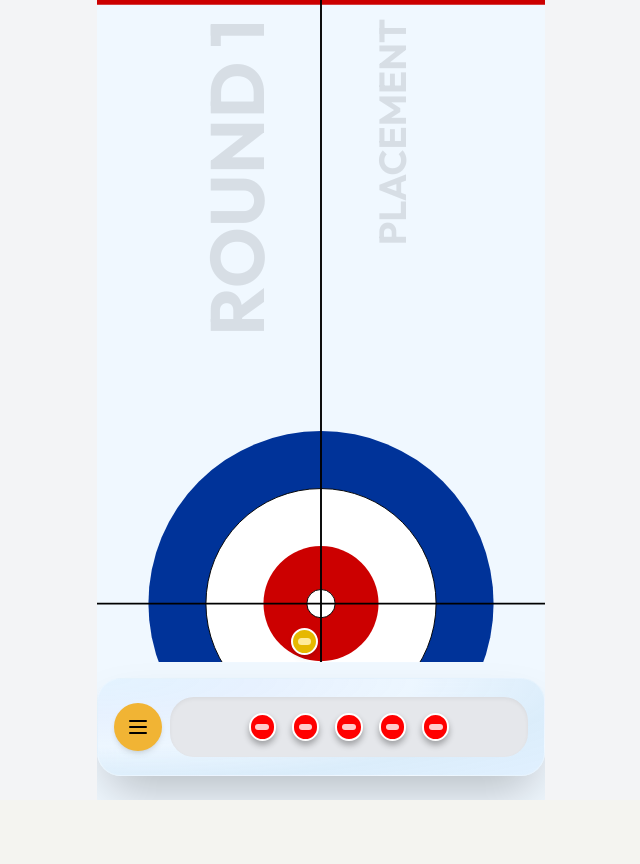
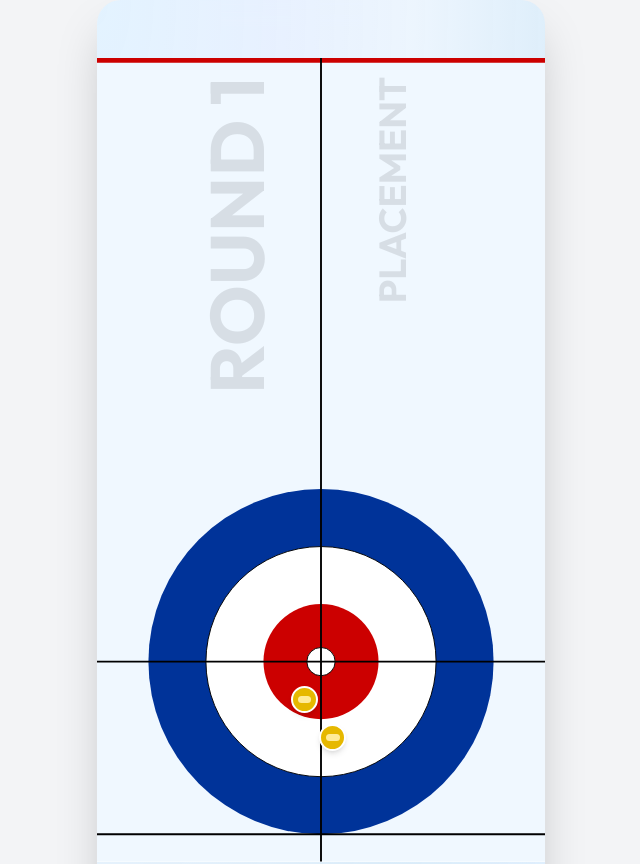
Before and after one commit to rrirrirr/Kicka-Ettan, a React (Vite) app in the folder assets/: page /demo in a window 1280 px wide. Shown: the top 864 px of the page, without its empty margins (319-959 px from the left). Before the commit the page ends 800 px from the top, so only its background shows below. Built offline with nearby package versions, Linux system fonts and the light colour scheme; what phoenix would draw is missing.

Commit message:
styling: add card styling to game container on desktop

```diff
--- a/assets/src/components/curling-game.tsx
+++ b/assets/src/components/curling-game.tsx
@@ -386,7 +386,7 @@ const CurlingGame = ({ gameState, playerId, channel, onShare }: CurlingGameProps
   };
 
   return (
-    <div className="flex flex-col items-center w-full max-w-md mx-auto h-[100dvh] overflow-hidden bg-[#f0f8ff] relative">
+    <div className="flex flex-col items-center w-full max-w-md mx-auto h-[100dvh] md:h-auto md:aspect-[9/16] md:min-h-[1000px] md:rounded-3xl md:shadow-2xl card-gradient backdrop-blur-md overflow-hidden relative transition-all duration-300">
       {/* Main Game Area - Flex grow to take available space */}
       <div ref={containerRef} className="flex-grow w-full relative overflow-y-auto flex flex-col items-center justify-end min-h-0 z-10">
 
--- a/assets/src/pages/GameRoom.tsx
+++ b/assets/src/pages/GameRoom.tsx
@@ -124,7 +124,7 @@ const GameRoom = () => {
     // If game is full/active, render full screen game
     if (isGameFull) {
         return (
-            <div className="min-h-screen">
+            <div className="min-h-screen md:py-12 md:px-4 flex items-center justify-center">
                 <CurlingGame
                     gameState={gameState}
                     playerId={playerId}
```
